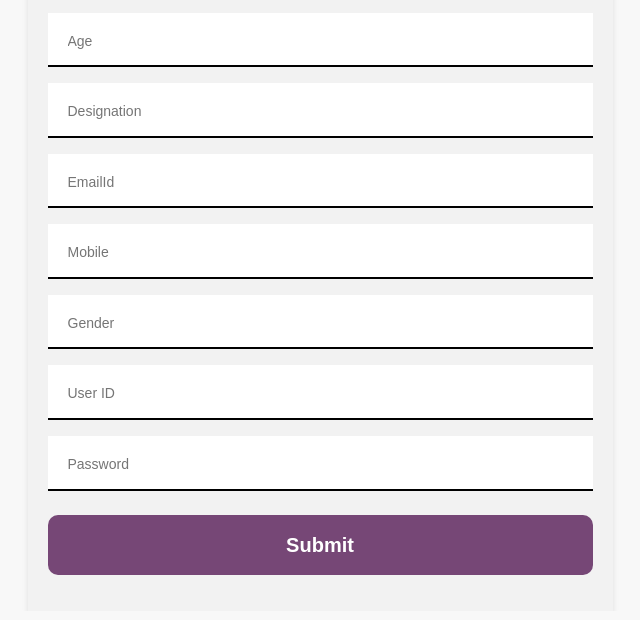
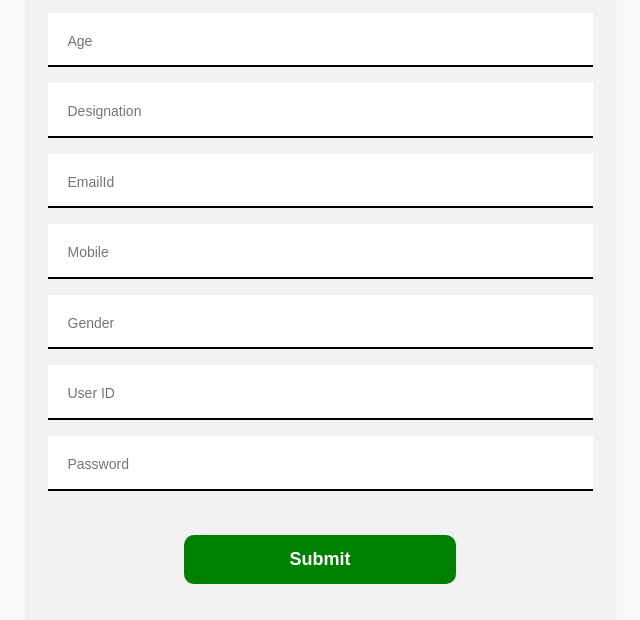
Before and after one commit to Leni-Nikitaa/Formify, a website: page public/index.html in a window 1280 px wide. Shown: the part 199-819 px from the top of the page, without its empty margins (320-960 px from the left). Drawn offline with nearby package versions, Linux system fonts and the light colour scheme; a web font is replaced by a local one.

Commit message:
Final Update

```diff
--- a/index.js
+++ b/index.js
@@ -18,9 +18,11 @@ app.post("/sign_up", async (req, res) => {
   try {
     var name = req.body.name;
     var age = req.body.age;
+    var designation = req.body.designation;
     var email = req.body.email;
     var phno = req.body.phno;
     var gender = req.body.gender;
+    var userId = req.body.userId;
     var password = req.body.password;
     const hashedPassword = await bcrypt.hash(password, 10);
     var data = {
@@ -30,6 +32,8 @@ app.post("/sign_up", async (req, res) => {
       phno: phno,
       gender: gender,
       password: hashedPassword,
+      userId: userId,
+      designation: designation,
     };
     await db.collection("users").insertOne(data);
     console.log("Record Inserted Successfully");
--- a/public/index.html
+++ b/public/index.html
@@ -18,6 +18,9 @@
     <style>
       h2 {
         font-family: "Angsana New", sans-serif;
+      }
+      .center {
+        text-align: center;
       }
     </style>
   </head>
@@ -100,7 +103,10 @@
               required
             />
             <br />
-            <input type="submit" value="Submit" id="submit" />
+            <br />
+            <div class="center">
+              <input type="submit" value="Submit" id="submit" />
+            </div>
           </form>
         </div>
       </div>
--- a/public/style.css
+++ b/public/style.css
@@ -39,21 +39,25 @@ input::placeholder {
   font-size: 14px;
 }
 input[type="submit"] {
-  width: 100%;
-  background-color: #764776;
+  width: 50%; /* Adjust the width as needed */
+  background-color: green; /* Green background color */
   border: none;
   color: white;
-  padding: 16px 32px;
+  padding: 12px 24px; /* Adjust the padding to make the button bigger */
   margin: 16px 0;
   border-radius: 10px;
   cursor: pointer;
   font-weight: bold;
+  font-size: 18px; /* Adjust the font size to make the button text bigger */
 }
+
 input[type="submit"]:hover {
-  background-color: #aa3d88;
+  background-color: blue; /* Blue background color on hover */
 }
+
 h2 {
   font-family: "Angsana New", sans-serif;
+  text-align: center;
 }
 h1 {
   font-family: "Angsana New", sans-serif;
```
